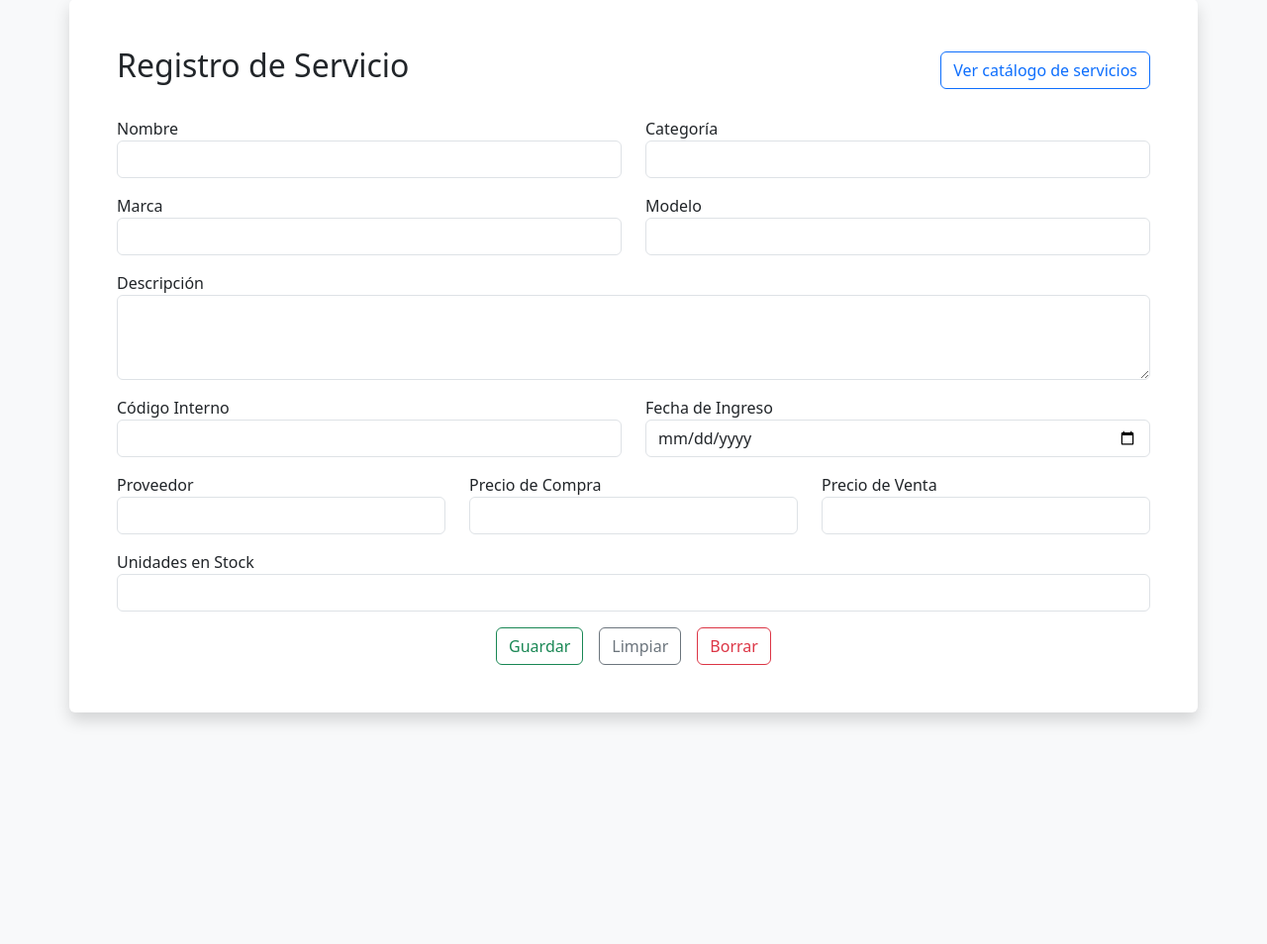
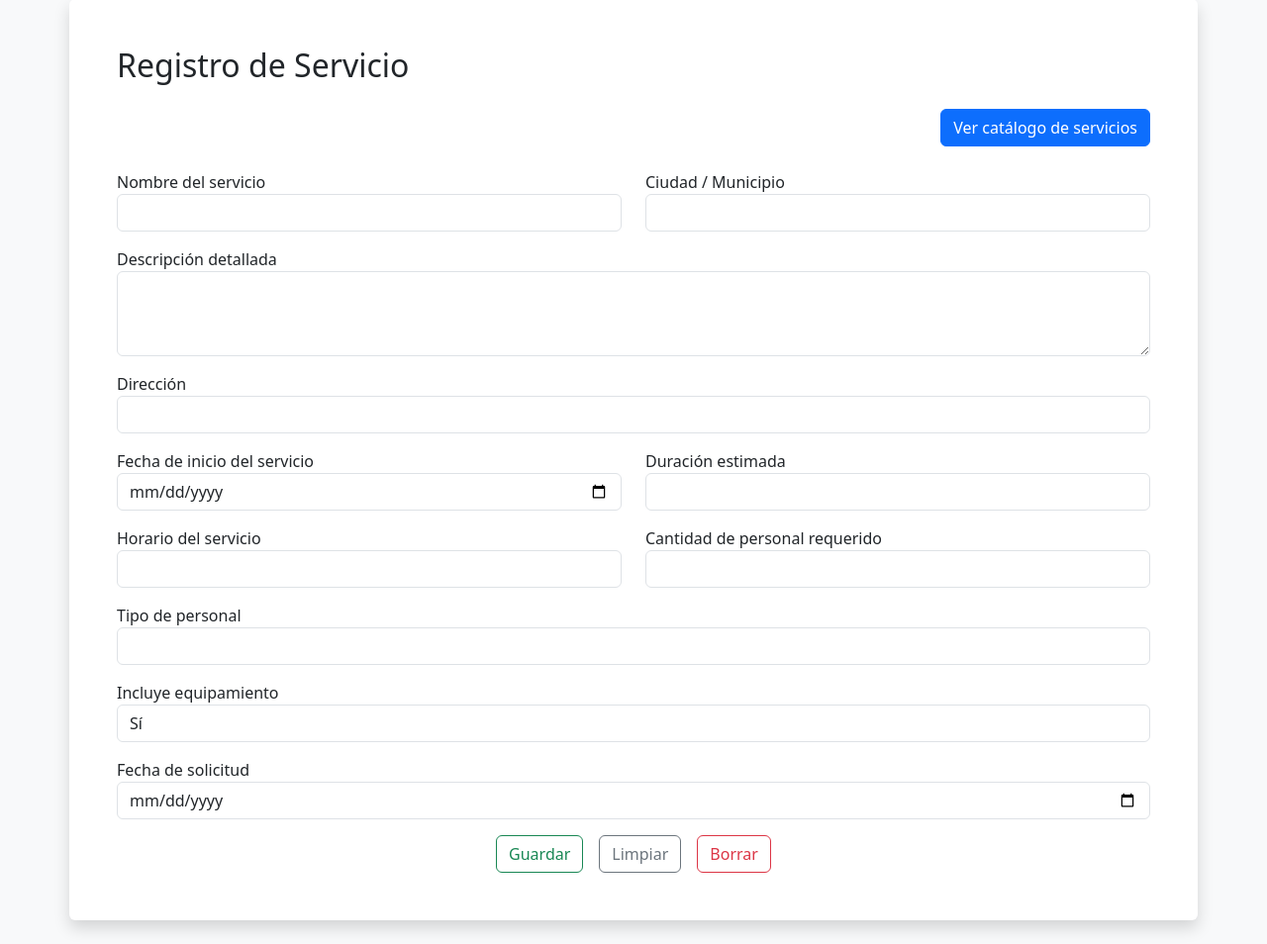
Before and after one commit to CesiGomez-9/Centinela, a Laravel app: page / in a window 1280 px wide. Shown: the part 153-1107 px from the top of the page at 99% size. Before the commit the page ends 884 px from the top, so only its background shows below. Run offline with Laravel 12, Linux system fonts and the light colour scheme; data comes from the database, SQL or seed files in the repository; grey boxes are pictures that could not be loaded.

Commit message:
se actualizo el registro de servicios y listado

```diff
--- a/app/Http/Controllers/ServicioController.php
+++ b/app/Http/Controllers/ServicioController.php
@@ -30,22 +30,23 @@ class ServicioController extends Controller
      */
     public function store(Request $request)
     {
-        $validated = $request->validate([
-            'nombre' => 'required|string',
-            'categoria' => 'required|string',
-            'marca' => 'required|string',
-            'modelo' => 'required|string',
-            'descripcion' => 'nullable|string',
-            'codigo_interno' => 'required|unique:servicios',
-            'fecha_ingreso' => 'required|date',
-            'proveedor' => 'nullable|string',
-            'precio_compra' => 'required|numeric',
-            'precio_venta' => 'required|numeric',
-            'unidades_stock' => 'required|integer',
-        ]);
+            $request->validate([
+                'nombre_servicio' => 'required|string|max:255',
+                'descripcion' => 'required|string',
+                'direccion' => 'required|string',
+                'ciudad' => 'required|string',
+                'fecha_inicio' => 'required|date',
+                'duracion' => 'required|string',
+                'horario' => 'required|string',
+                'cantidad_personal' => 'required|integer',
+                'tipo_personal' => 'required|string',
+                'incluye_equipamiento' => 'nullable|boolean',
+                'fecha_solicitud' => 'required|date',
+            ]);
 
-        Servicio::create($validated);
-        return redirect()->back()->with('success', 'Articulo guardado correctamente.');
+        Servicio::create($request->all());
+
+        return redirect()->route('servicios.index')->with('success', 'Servicio registrado correctamente.');
     }
 
     /**
@@ -85,7 +86,7 @@ class ServicioController extends Controller
     public function catalogo()
     {
         $servicios = Servicio::all();
-        return view('servicios.catalogo', compact('servicios')); // Asegúrate que esto coincide con el archivo en views/
+        return view('servicios.catalogo', compact('servicios'));
     }
 
 }
--- a/app/Models/Servicio.php
+++ b/app/Models/Servicio.php
@@ -8,11 +8,21 @@ use Illuminate\Database\Eloquent\Model;
 class Servicio extends Model
 {
     use HasFactory;
-
-
     protected $fillable = [
-        'nombre', 'categoria', 'marca', 'modelo', 'descripcion',
-        'codigo_interno', 'fecha_ingreso', 'proveedor',
-        'precio_compra', 'precio_venta', 'unidades_stock'
+        'nombre_servicio',
+        'descripcion',
+        'direccion',
+        'ciudad',
+        'fecha_inicio',
+        'duracion',
+        'horario',
+        'cantidad_personal',
+        'tipo_personal',
+        'incluye_equipamiento',
+        'fecha_solicitud',
+    ];
+    protected $casts = [
+        'fecha_inicio' => 'datetime',
+        'fecha_solicitud' => 'datetime',
     ];
 }
--- a/database/factories/UserFactory.php
+++ b/database/factories/UserFactory.php
@@ -24,10 +24,10 @@ class UserFactory extends Factory
     public function definition(): array
     {
         return [
-            'name' => fake()->name(),
-            'email' => fake()->unique()->safeEmail(),
+            'name' => $this->faker->name(),
+            'email' => $this->faker->unique()->safeEmail(),
             'email_verified_at' => now(),
-            'password' => static::$password ??= Hash::make('password'),
+            'password' => bcrypt('password'), // o Hash::make('password')
             'remember_token' => Str::random(10),
         ];
     }
--- a/database/seeders/ServiciosSeeder.php
+++ b/database/seeders/ServiciosSeeder.php
@@ -13,7 +13,7 @@ class ServiciosSeeder extends Seeder
      */
     public function run(): void
     {
-        Servicio::factory(5)->create();
+        Servicio::factory(1)->create();
 
     }
 }
--- a/resources/views/servicios/index.blade.php
+++ b/resources/views/servicios/index.blade.php
@@ -6,15 +6,13 @@
     <link rel="stylesheet" href="https://cdn.jsdelivr.net/npm/bootstrap@5.3.0/dist/css/bootstrap.min.css">
 </head>
 <body class="p-4 bg-light">
+
 <nav class="navbar navbar-expand-lg" style="background-color: #0A1F44; padding-top: 1.2rem; padding-bottom: 1.2rem; font-family: 'Courier New', sans-serif;">
     <div class="container" style="max-width: 1600px;">
         <a class="navbar-brand text-white fw-bold" href="#">
             <img src="{{ asset('seguridad/GrupoCentinela.jpg') }}" style="height:80px; margin-right: 10px;">
             Grupo Centinela
         </a>
-        <button class="navbar-toggler" type="button" data-bs-toggle="collapse" data-bs-target="#navbarNav">
-            <span class="navbar-toggler-icon"></span>
-        </button>
         <div class="collapse navbar-collapse justify-content-end" id="navbarNav">
             <ul class="navbar-nav">
                 <li class="nav-item"><a class="nav-link text-white" href="#">Registrate</a></li>
@@ -27,9 +25,11 @@
 </nav>
 
 <div class="container bg-white p-5 rounded shadow">
-    <div class="d-flex justify-content-between align-items-center mb-4">
-        <h2>Registro de Servicio</h2>
-        <a href="{{ route('servicios.catalogo') }}" class="btn btn-outline-primary">Ver catálogo de servicios</a>
+
+    <h2 class="mb-4">Registro de Servicio</h2>
+
+    <div class="mb-4 text-end">
+        <a href="{{ route('servicios.catalogo') }}" class="btn btn-primary">Ver catálogo de servicios</a>
     </div>
 
     @if(session('success'))
@@ -41,60 +41,65 @@
 
         <div class="row mb-3">
             <div class="col">
-                <label>Nombre</label>
-                <input type="text" name="nombre" class="form-control" required>
+                <label>Nombre del servicio</label>
+                <input type="text" name="nombre_servicio" class="form-control" required>
             </div>
             <div class="col">
-                <label>Categoría</label>
-                <input type="text" name="categoria" class="form-control" required>
+                <label>Ciudad / Municipio</label>
+                <input type="text" name="ciudad" class="form-control" required>
+            </div>
+        </div>
+
+        <div class="mb-3">
+            <label>Descripción detallada</label>
+            <textarea name="descripcion" class="form-control" rows="3" required></textarea>
+        </div>
+
+        <div class="mb-3">
+            <label>Dirección</label>
+            <input type="text" name="direccion" class="form-control" required>
+        </div>
+
+        <div class="row mb-3">
+            <div class="col">
+                <label>Fecha de inicio del servicio</label>
+                <input type="date" name="fecha_inicio" class="form-control" required>
+            </div>
+            <div class="col">
+                <label>Duración estimada</label>
+                <input type="text" name="duracion" class="form-control" required>
             </div>
         </div>
 
         <div class="row mb-3">
             <div class="col">
-                <label>Marca</label>
-                <input type="text" name="marca" class="form-control" required>
+                <label>Horario del servicio</label>
+                <input type="text" name="horario" class="form-control" required>
             </div>
             <div class="col">
-                <label>Modelo</label>
-                <input type="text" name="modelo" class="form-control" required>
-            </div>
-        </div>
-
-        <div class="mb-3">
-            <label>Descripción</label>
-            <textarea name="descripcion" class="form-control" rows="3"></textarea>
-        </div>
-
-        <div class="row mb-3">
-            <div class="col">
-                <label>Código Interno</label>
-                <input type="text" name="codigo_interno" class="form-control" required>
-            </div>
-            <div class="col">
-                <label>Fecha de Ingreso</label>
-                <input type="date" name="fecha_ingreso" class="form-control" required>
+                <label>Cantidad de personal requerido</label>
+                <input type="number" name="cantidad_personal" class="form-control" required>
             </div>
         </div>
 
         <div class="row mb-3">
             <div class="col">
-                <label>Proveedor</label>
-                <input type="text" name="proveedor" class="form-control">
-            </div>
-            <div class="col">
-                <label>Precio de Compra</label>
-                <input type="number" step="0.01" name="precio_compra" class="form-control" required>
-            </div>
-            <div class="col">
-                <label>Precio de Venta</label>
-                <input type="number" step="0.01" name="precio_venta" class="form-control" required>
+                <label>Tipo de personal</label>
+                <input type="text" name="tipo_personal" class="form-control" required>
             </div>
         </div>
 
         <div class="mb-3">
-            <label>Unidades en Stock</label>
-            <input type="number" name="unidades_stock" class="form-control" required>
+            <label>Incluye equipamiento</label>
+            <select name="incluye_equipamiento" class="form-control">
+                <option value="1">Sí</option>
+                <option value="0">No</option>
+            </select>
+        </div>
+
+        <div class="mb-3">
+            <label>Fecha de solicitud</label>
+            <input type="date" name="fecha_solicitud" class="form-control" required>
         </div>
 
         <div class="d-flex justify-content-center gap-3">
@@ -102,17 +107,16 @@
             <button type="reset" class="btn btn-outline-secondary">Limpiar</button>
             <button type="button" class="btn btn-outline-danger" onclick="eliminarServicio()">Borrar</button>
         </div>
-
     </form>
 </div>
 
 <script>
     function eliminarServicio() {
-        if (confirm('¿Estás seguro de que deseas borrar el servicio?')) {
-            // Puedes implementar lógica con AJAX aquí o redirigir a una ruta de eliminación.
-            alert('Aquí va la lógica de borrado específica.');
+        if (confirm('¿Estás seguro de que deseas borrar los datos ingresados?')) {
+            document.querySelector('form').reset();
         }
     }
 </script>
+
 </body>
 </html>
```
Also changed, not shown: database/factories/ServicioFactory.php (+12 -11 lines), database/seeders/DatabaseSeeder.php (+6 -10 lines), resources/views/servicios/catalogo.blade.php (+22 -25 lines), database/migrations/2025_06_08_182134_servicios_table.php.
